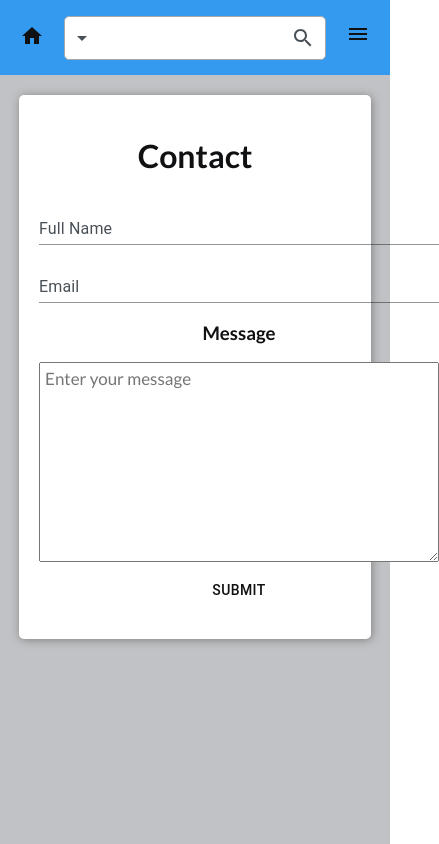
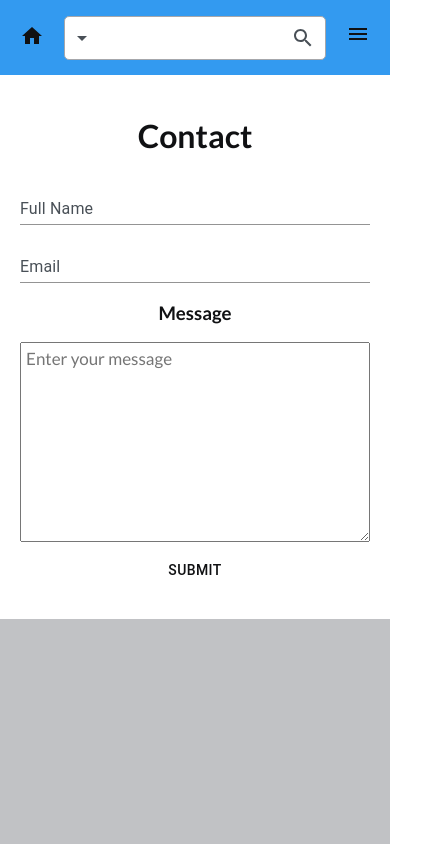
Before and after one commit to MarsVolta4366/recipe-search-reducer, a React (Create React App) app: page /contact in a window 390 px wide. Shown: the whole page, 439 px wide, since content can reach past the window. Built offline with nearby package versions, Linux system fonts and the light colour scheme; no server answers.

Commit message:
Made contact page responsive

```diff
--- a/src/components/Contact.js
+++ b/src/components/Contact.js
@@ -1,7 +1,7 @@
 import { Alert, Button, FormControl, Input, InputLabel } from "@mui/material"
 import emailjs from "@emailjs/browser"
 import styles from "./contact.module.scss"
-import { useContext, useState } from "react"
+import { useContext, useEffect, useState } from "react"
 import { ThemeContext } from "../context/ThemeContext"
 
 const Result = () => {
@@ -14,6 +14,10 @@ const Contact = () => {
 
     const { theme } = useContext(ThemeContext)
     const [result, showResult] = useState(false)
+
+    useEffect(() => {
+        window.scrollTo(0, 0)
+    }, [])
 
     const sendEmail = (e) => {
         e.preventDefault()
--- a/src/components/contact.module.scss
+++ b/src/components/contact.module.scss
@@ -28,7 +28,7 @@
 }
 
 .light.textArea {
-    width: 400px !important;
+    width: 400px;
     resize: vertical;
     box-sizing: border-box;
     min-height: 200px;
@@ -37,7 +37,7 @@
 }
 
 .dark.textArea {
-    width: 400px !important;
+    width: 400px;
     resize: vertical;
     box-sizing: border-box;
     min-height: 200px;
@@ -54,3 +54,21 @@
 .dark.inputLabel {
     color: $gray-600;
 }
+
+@media only screen and (max-width: 800px) {
+    .contact {
+        width: 100% !important;
+        box-sizing: border-box;
+        border-radius: 0 !important;
+        box-shadow: none !important;
+        margin-top: 0px !important;
+    }
+
+    .flexColumn {
+        width: 100% !important;
+    }
+
+    .textArea {
+        width: 100% !important;
+    }
+}
```
